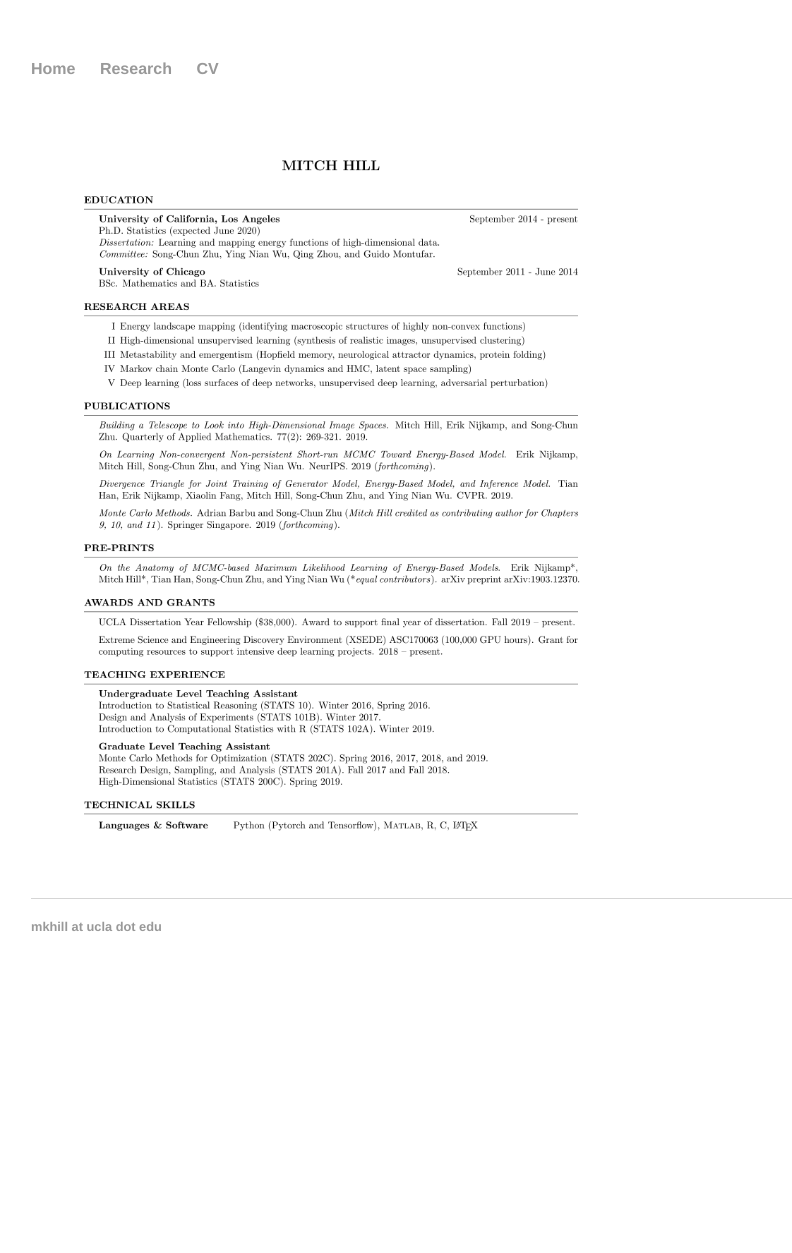
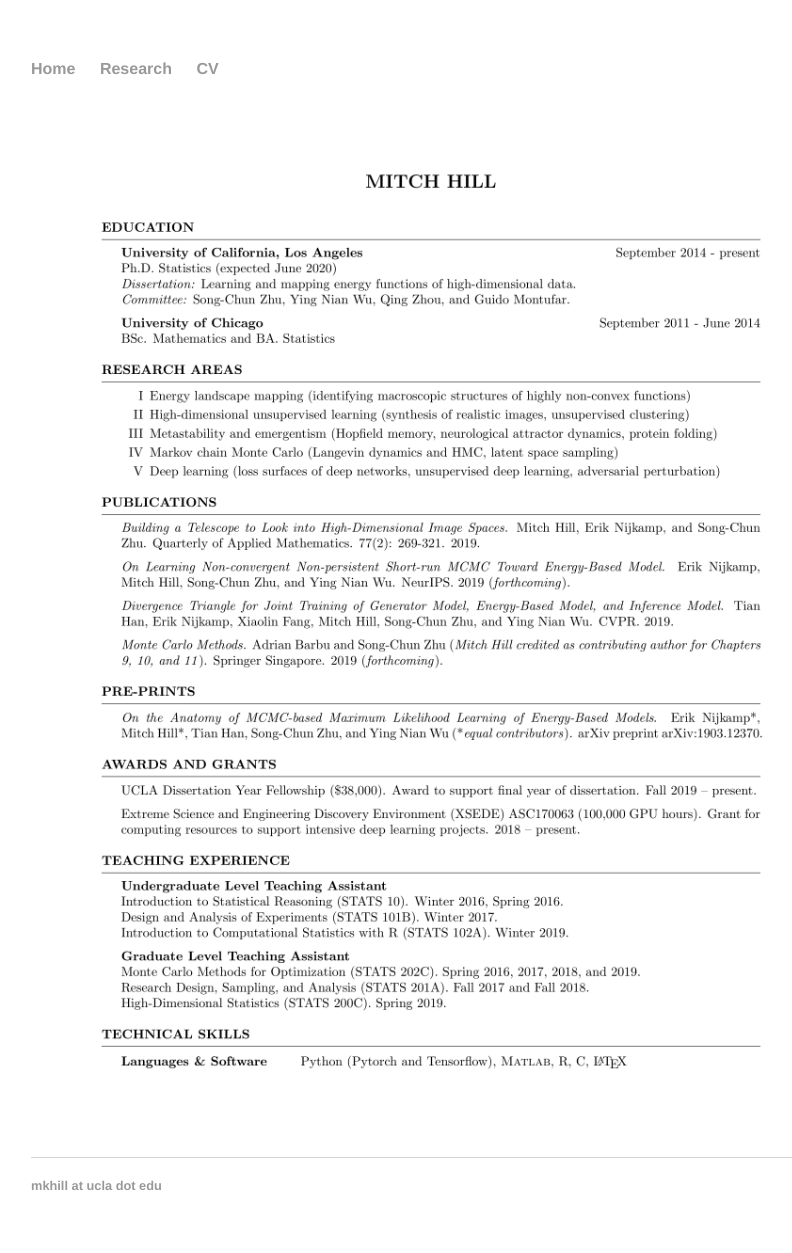
Before and after one commit to point0bar1/point0bar1.github.io, a Jekyll site: the page built from cv/index.html, in a window 1280 px wide. Shown: the whole page, without its empty margins (161-953 px from the left). Built offline with Jekyll 4.4.1, drawn with Linux system fonts in a browser that asks for light colours; before the commit the page ends 994 px from its top, so only the background shows below that.

Commit message:
Update index.html

```diff
--- a/cv/index.html
+++ b/cv/index.html
@@ -3,4 +3,4 @@ layout: default
 title: Mitch Hill (CV)
 ---
 
-<img src="/cv/hill_cv.png" width=600>
+<img src="/cv/hill_cv.png" width=800>
```
